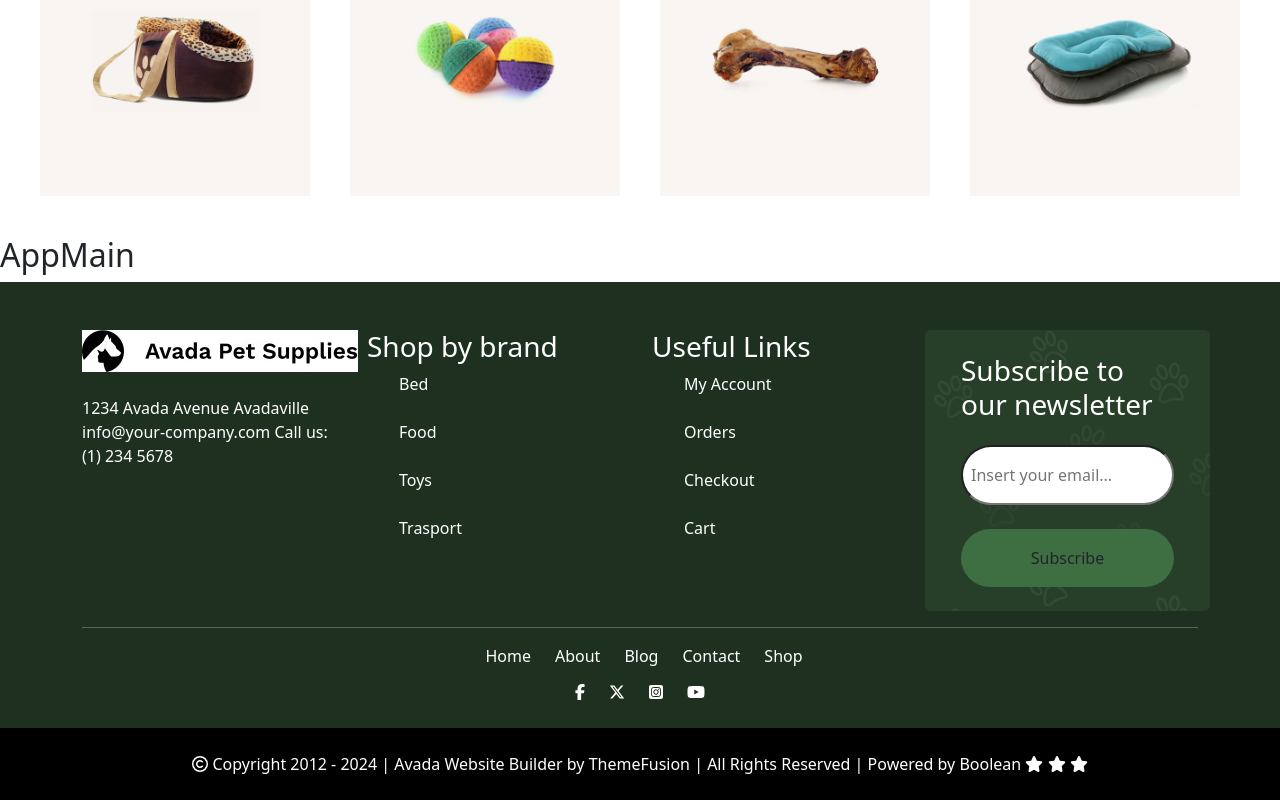
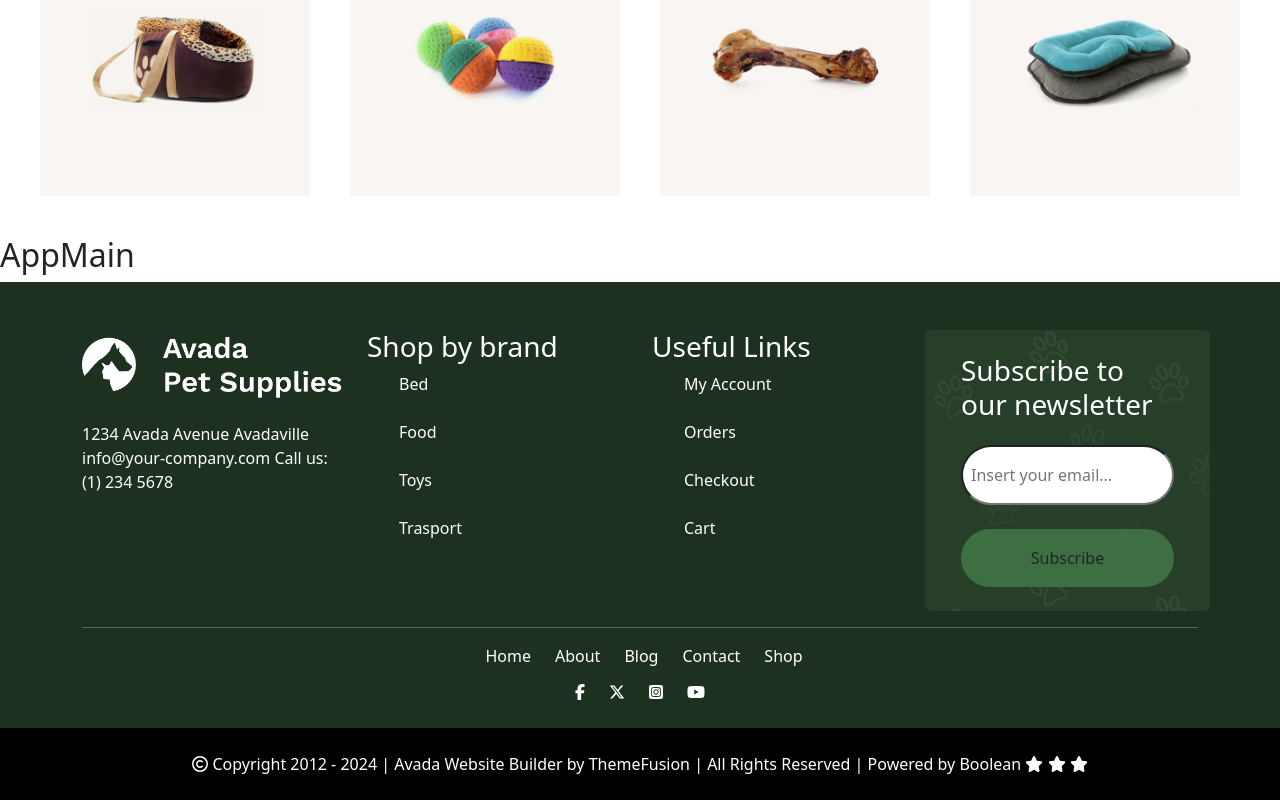
Before and after one commit to gianluigi7/proj-html-vuejs, a Vue app: page / in a window 1280 px wide. Shown: the part 1454-2254 px from the top of the page. Built offline with nearby package versions, Linux system fonts and the light colour scheme.

Commit message:
[UPD] Add pic and fix footer

```diff
--- a/src/components/AppFooter.vue
+++ b/src/components/AppFooter.vue
@@ -12,8 +12,8 @@ export default{
       <div class="container">
     <div class="row justify-content-center">
       <div class="col-3 mt-5">
-        <div>
-          <img src="../img/LOGO.jpg.jpg" alt="">
+        <div class="logo-footer">
+          <img src="../img/mobile-light-pet-logo@2x.webp" alt="">
         </div>
         <div class="mt-4">
           1234 Avada Avenue Avadaville
@@ -119,6 +119,10 @@ export default{
   color: white;
 }
 
+.logo-footer img{
+  width: 100%;
+}
+
 .button-color{
   background-color: #3D6F42;
 }
```
Also changed, not shown: src/img/banner-14@2x-scaled.jpg (added).
